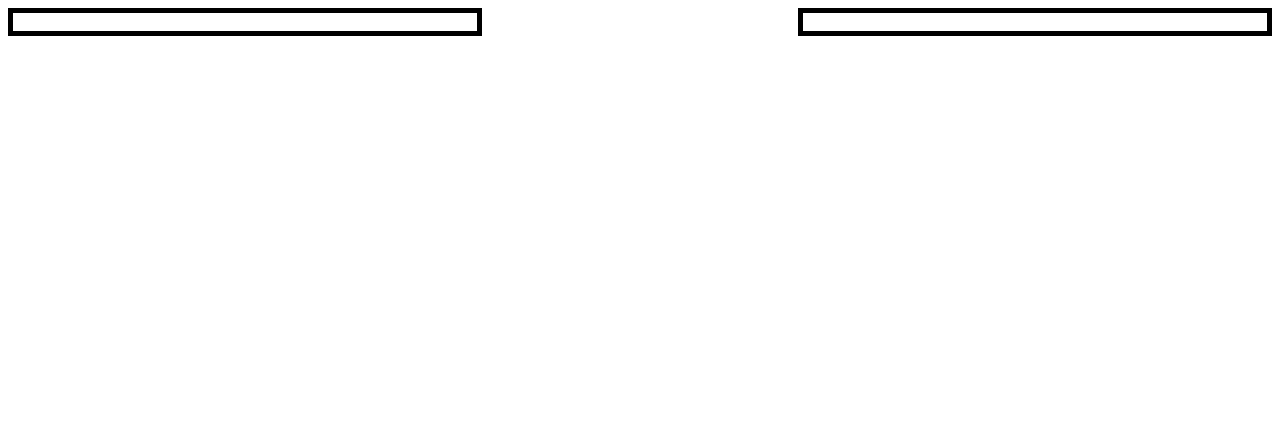
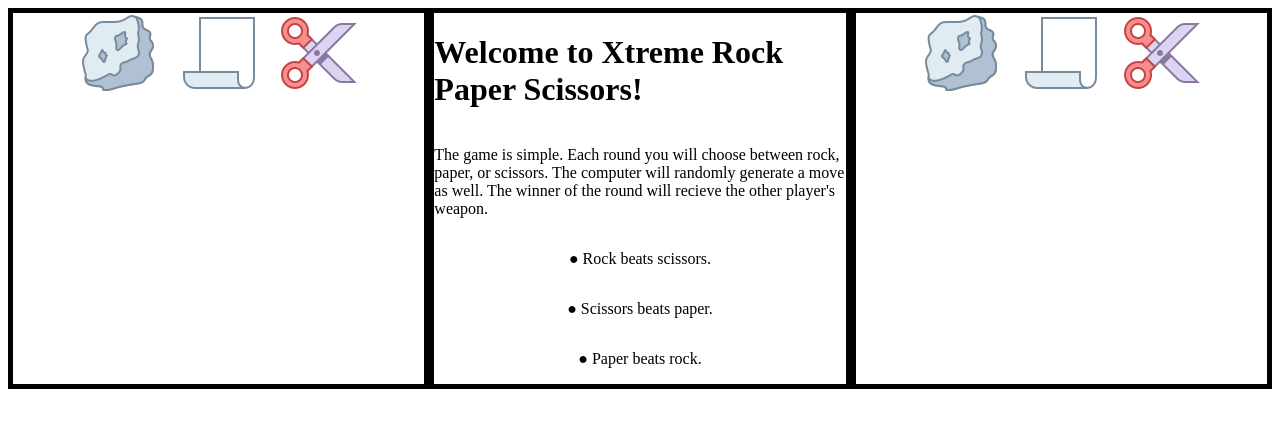
Before and after one commit to gregoryt35/Level-3-JS-Project, a plain HTML site: page index.html in a window 1280 px wide. Drawn offline with Linux system fonts and the light colour scheme.

Commit message:
changed project idea

```diff
--- a/index.html
+++ b/index.html
@@ -6,7 +6,7 @@
     <meta charset="UTF-8">
     <meta http-equiv="X-UA-Compatible" content="IE=edge">
     <meta name="viewport" content="width=device-width, initial-scale=1.0">
-    <title>One on One Fighter</title>
+    <title>Xtreme Rock Paper Scissors</title>
     <link rel="stylesheet" href="style.css">
     <script src="script.js"></script>
 </head>
@@ -15,12 +15,41 @@
 
     <div class="display">
 
-        <div id="player1">
-            <img src="" alt="">
+        <div id="player">
+            <div class="rock">
+                <img src="media/rock.png" alt="rock">
+            </div>
+            <div class="paper">
+                <img src="media/paper.png" alt="paper">
+            </div>
+            <div class="scissors">
+                <img src="media/scissors.png" alt="scissors">
+            </div>
         </div>
 
-        <div id="player2">
-            <img src="" alt="">
+        <div id="rules">
+            <h1>Welcome to Xtreme Rock Paper Scissors!</h1>
+            <p>The game is simple. Each round you will choose
+                between rock, paper, or scissors. The computer
+                will randomly generate a move as well. The winner
+                of the round will recieve the other player's weapon.
+            </p>
+
+            <p>● Rock beats scissors.</p>
+            <p>● Scissors beats paper.</p>
+            <p>● Paper beats rock.</p>
+        </div>
+
+        <div id="computer">
+            <div class="rock">
+                <img src="media/rock.png" alt="rock">
+            </div>
+            <div class="paper">
+                <img src="media/paper.png" alt="paper">
+            </div>
+            <div class="scissors">
+                <img src="media/scissors.png" alt="scissors">
+            </div>
         </div>
 
     </div>
--- a/script.js
+++ b/script.js
@@ -1,43 +1,4 @@
 function initialize() {
-    var strength = 6;
-    var cunning = 6;
-    var speed = 6;
-    var fatigue = 30;
-    isDefending = false;
-
-    strengthModifier = Math.round((Math.random() * 2));
-    modifyStats(strength, strengthModifier);
-
-    cunningModifier = Math.round((Math.random() * 2));
-    modifyStats(strength, cunningModifier);
-
-    speedModifier = Math.round((Math.random() * 2));
-    modifyStats(strength, speedModifier);
-
-    fatigueModifer = Math.round((Math.random() * 7));
-    modifyStats(strength, fatigueModifer);
-
+    playerScore = 0;
+    computerScore = 0;
 }
-
-function attack() {
-    rnd = Math.round(Math.random() * 3) + 1;
-    attackValue = (strength + speed + cunning) / rnd;
-    return attackValue;
-}
-
-function defend() {
-    if (isDefending) {
-        defenseValue = speed + cunning;
-        return defenseValue;
-    }
-    else {
-        rnd = Math.round(Math.random() * 6) + 1;
-        defenseValue = speed + rnd;
-    }
-}
-
-function modifyStats(stat, modifier) {
-    rnd = Math.round((Math.random() * 2) + 1);
-    if (rnd === 1) stat += modifier;
-    else stat -= modifier;
-}
--- a/style.css
+++ b/style.css
@@ -1,14 +1,28 @@
 .display {
     display: grid;
-    grid-template-columns: 1fr 1fr;
+    grid-template-columns: 1fr 1fr 1fr;
     grid-template-rows: 1fr;
-    grid-gap: 25%
 }
 
-#player1 {
+#player {
+    display: flex;
+    flex-direction: row;
+    justify-content: center;
+    gap: 5%;
     border: 5px solid black;
 }
 
-#player2 {
+#computer {
+    display: flex;
+    flex-direction: row;
+    justify-content: center;
+    gap: 5%;
     border: 5px solid black;
 }
+
+#rules {
+    display: flex;
+    flex-direction: column;
+    align-items: center;
+    border: 5px solid black;
+}
```
Also changed, not shown: media/attack.png (deleted), media/defend.png (deleted), media/finishingmove.png (deleted), media/paper.png (added), media/rock.png (added), media/scissors.png (added).
